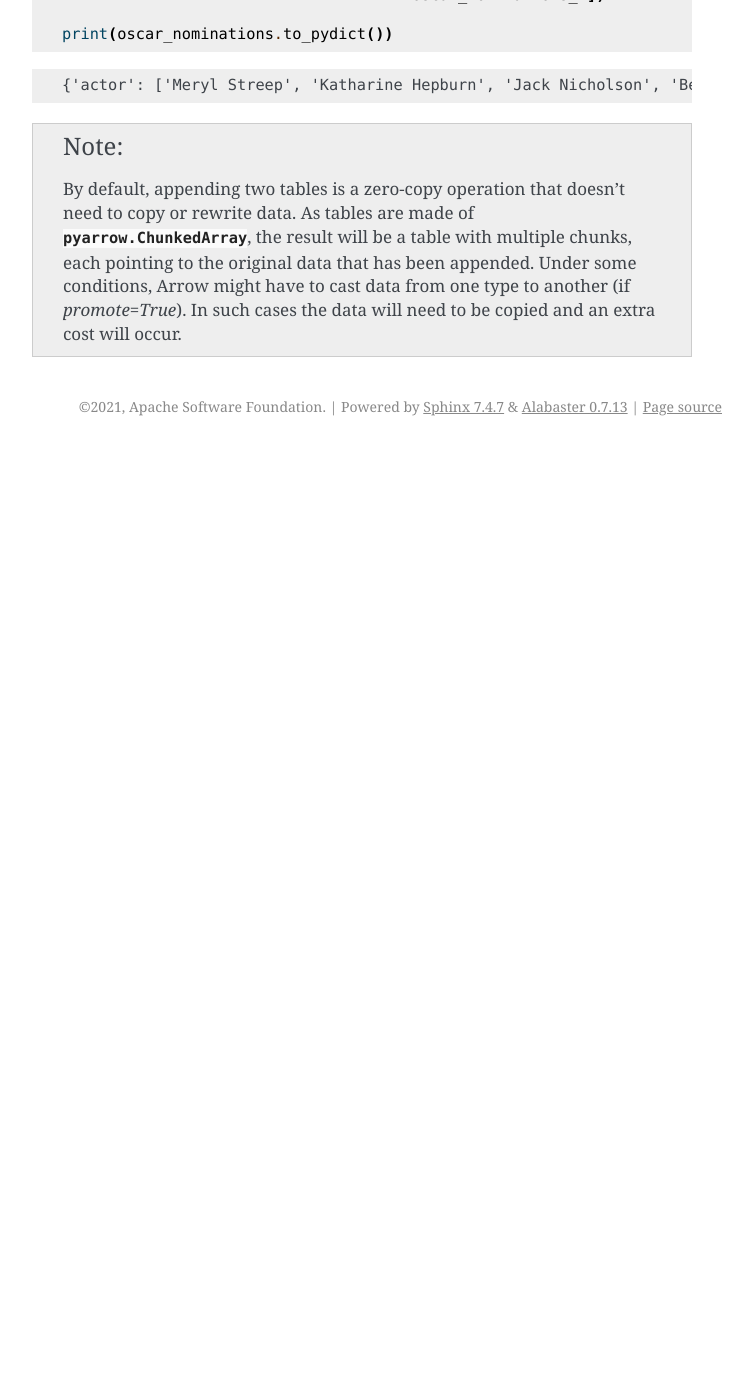
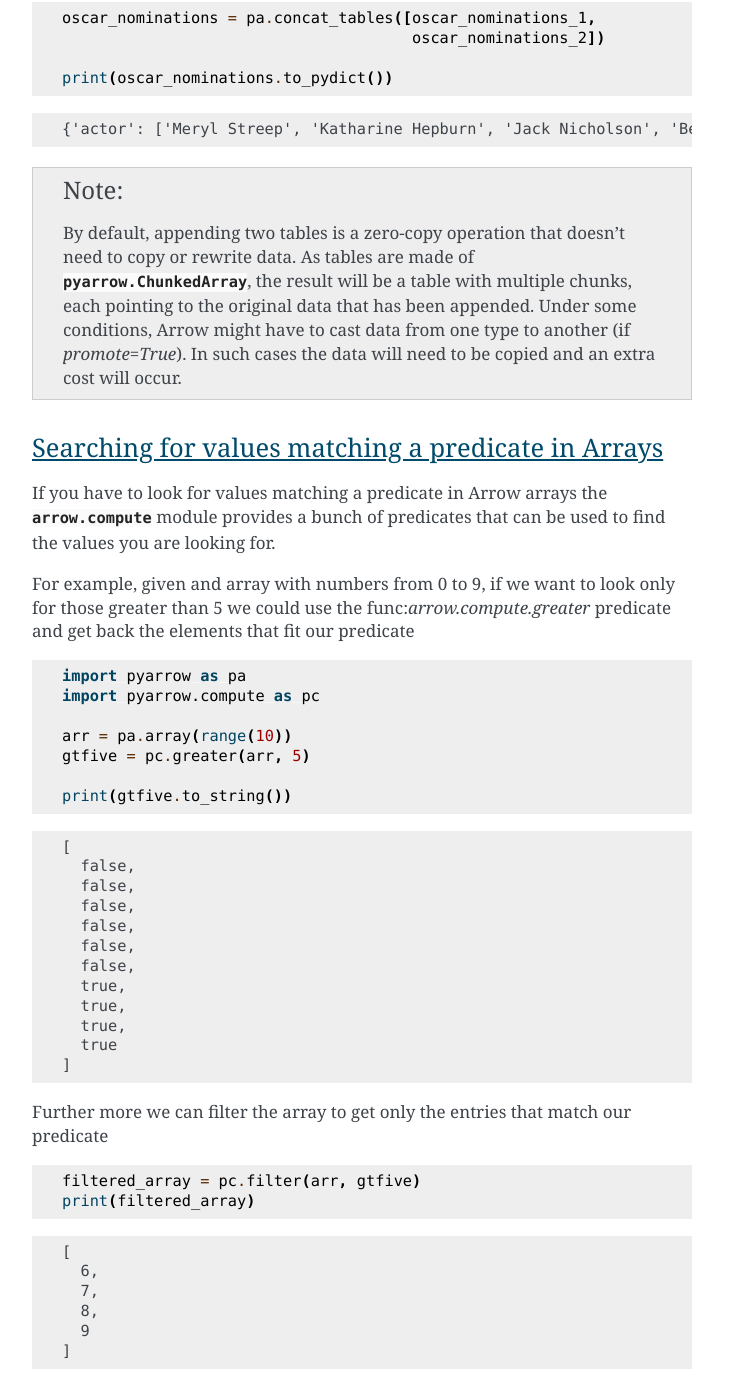
Before and after one commit to apache/arrow-cookbook, a Sphinx documentation site: the page built from python/source/data.rst, in a window 1280 px wide and 1400 px high, scrolled down 2838 px. Shown: the whole window, without its empty margins (388-1140 px from the left). Built offline with Sphinx 7.4.7, drawn with Linux system fonts in a browser that asks for light colours; before the commit the page ends 3284 px from its top, so only the background shows below that; some of the changed text lies outside the part shown.

Commit message:
Recipe for searching for values matching a predicate

```diff
--- a/python/source/data.rst
+++ b/python/source/data.rst
@@ -181,3 +181,57 @@ We can combine them into a single table using :func:`pyarrow.concat_tables`:
   data that has been appended. Under some conditions, Arrow might have to
   cast data from one type to another (if `promote=True`).  In such cases the data
   will need to be copied and an extra cost will occur.
+
+Searching for values matching a predicate in Arrays
+---------------------------------------------------
+
+If you have to look for values matching a predicate in Arrow arrays
+the :mod:`arrow.compute` module provides a bunch of predicates that
+can be used to find the values you are looking for.
+
+For example, given and array with numbers from 0 to 9, if we
+want to look only for those greater than 5 we could use the
+func:`arrow.compute.greater` predicate and get back the elements
+that fit our predicate
+
+.. testcode::
+
+  import pyarrow as pa
+  import pyarrow.compute as pc
+
+  arr = pa.array(range(10))
+  gtfive = pc.greater(arr, 5)
+
+  print(gtfive.to_string())
+
+.. testoutput::
+
+  [
+    false,
+    false,
+    false,
+    false,
+    false,
+    false,
+    true,
+    true,
+    true,
+    true
+  ]
+
+Further more we can filter the array to get only the entries
+that match our predicate
+
+.. testcode::
+
+  filtered_array = pc.filter(arr, gtfive)
+  print(filtered_array)
+
+.. testoutput::
+
+  [
+    6,
+    7,
+    8,
+    9
+  ]
```
